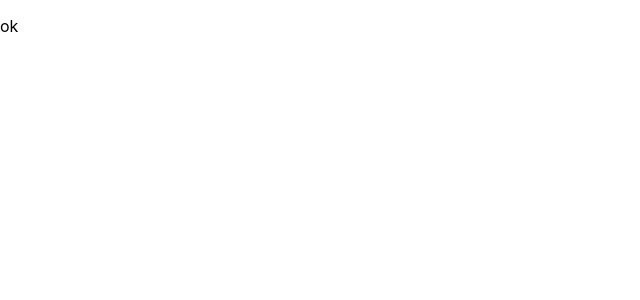
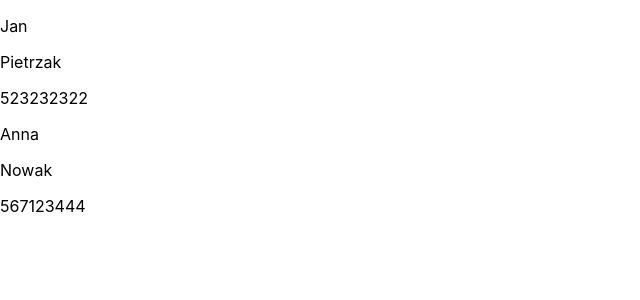
Before and after one commit to edyta555/patient-planner, a React (Create React App) app: page / in a window 1280 px wide. Shown: the top 300 px of the page, without its empty margins (0-640 px from the left). Built offline with nearby package versions, Linux system fonts and the light colour scheme; data requests are answered from the project's data file.

Commit message:
feat: display data for aff doctors.

```diff
--- a/data/db.json
+++ b/data/db.json
@@ -1,15 +1,15 @@
 {
   "doctors": [
     {
-      "first name": "Jan",
+      "firstName": "Jan",
       "surname": "Pietrzak",
-      "phone number": 523232322,
+      "phoneNumber": 523232322,
       "id": 1
     },
     {
-      "first name": "Anna",
+      "firstName": "Anna",
       "surname": "Nowak",
-      "phone number": 567123444,
+      "phoneNumber": 567123444,
       "id": 2
     }
   ]
--- a/src/App.tsx
+++ b/src/App.tsx
@@ -1,6 +1,7 @@
 import { useState, useEffect } from "react";
 
 import styles from "./app.module.scss";
+import { DoctorList } from "./doctor-list/DoctorLIst";
 
 function App() {
   const [doctorsData, setDoctorsData] = useState([]);
@@ -12,7 +13,6 @@ function App() {
         const response = await fetch("http://localhost:8000/doctors");
         if (!response.ok) throw Error("Did not receive expected data");
         const listItems = await response.json();
-        console.log(listItems);
         setDoctorsData(listItems);
         setFetchError(null);
       } catch (error: any) {
@@ -26,7 +26,11 @@ function App() {
 
   return (
     <div className={styles.App}>
-      {fetchError ? <p>{fetchError}</p> : <p>ok</p>}
+      {fetchError ? (
+        <p>{fetchError}</p>
+      ) : (
+        <DoctorList doctorsData={doctorsData} />
+      )}
     </div>
   );
 }
--- /dev/null
+++ b/src/doctor-list/DoctorLIst.tsx
@@ -0,0 +1,13 @@
+//import styles from "./doctor-list.module.scss";
+import { DoctorTile } from "./doctor-tile/DoctorTile";
+
+export const DoctorList = ({ doctorsData }: { doctorsData: any[] }) => {
+  console.log("doctorsData", doctorsData);
+  return (
+    <div>
+      {doctorsData.map((doctorData, index) => (
+        <DoctorTile key={doctorData.id} doctorData={doctorData} />
+      ))}
+    </div>
+  );
+};
--- /dev/null
+++ b/src/doctor-list/doctor-tile/DoctorTile.tsx
@@ -0,0 +1,10 @@
+export const DoctorTile = ({ doctorData }: any) => {
+  const { firstName, surname, phoneNumber } = doctorData;
+  return (
+    <div>
+      <p>{firstName}</p>
+      <p>{surname}</p>
+      <p>{phoneNumber}</p>
+    </div>
+  );
+};
```
Also changed, not shown: src/doctor-list/doctor-list.module.scss (added).
